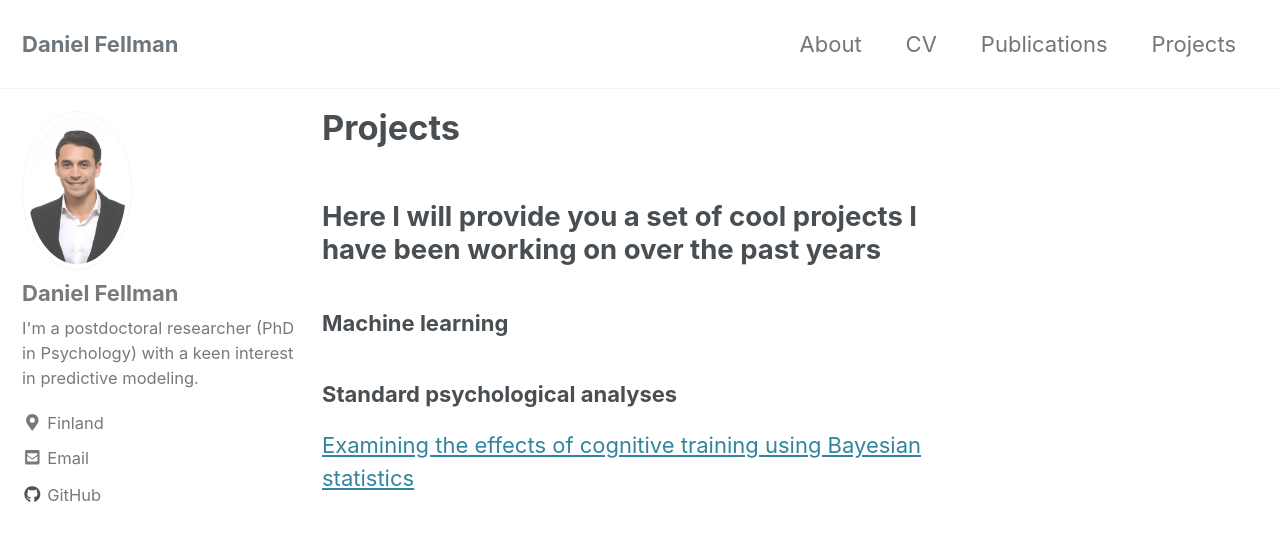
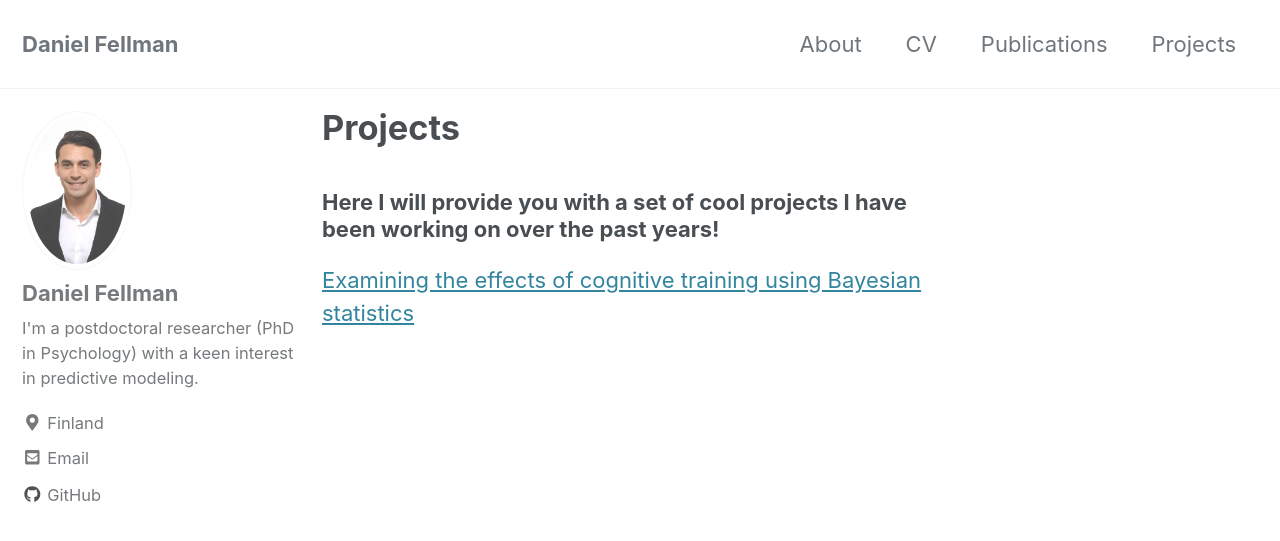
Before and after one commit to danielfellman/danielfellman.github.io, a Jekyll site: the page built from _pages/projects.md, in a window 1280 px wide and 900 px high. Shown: the top 541 px of the window. Built offline with Jekyll 4.4.1, drawn with Linux system fonts in a browser that asks for light colours; cached includes are drawn as plain includes; nearby versions of some CDN libraries.

Commit message:
Update projects.md

```diff
--- a/_pages/projects.md
+++ b/_pages/projects.md
@@ -5,9 +5,5 @@ title: "Projects"
 author_profile: true
 ---
 
-## Here I will provide you a set of cool projects I have been working on over the past years
-
-### Machine learning
-
-### Standard psychological analyses
+### Here I will provide you with a set of cool projects I have been working on over the past years!
 [Examining the effects of cognitive training using Bayesian statistics](https://danielfellman.github.io/machine-learning/bayes)
```
